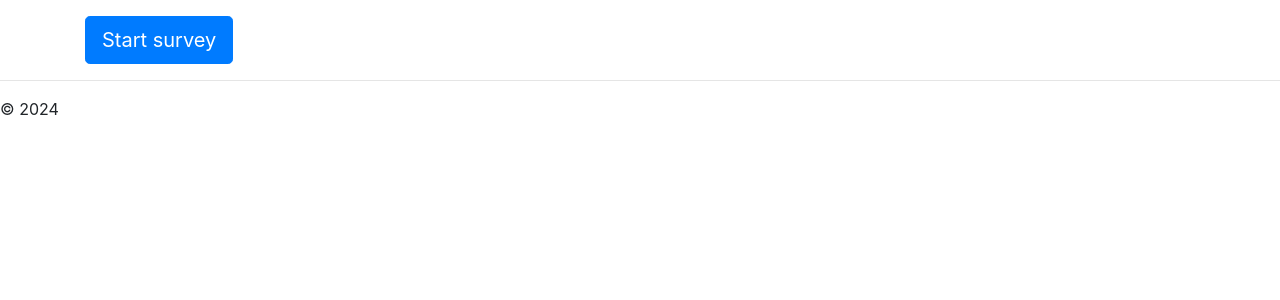
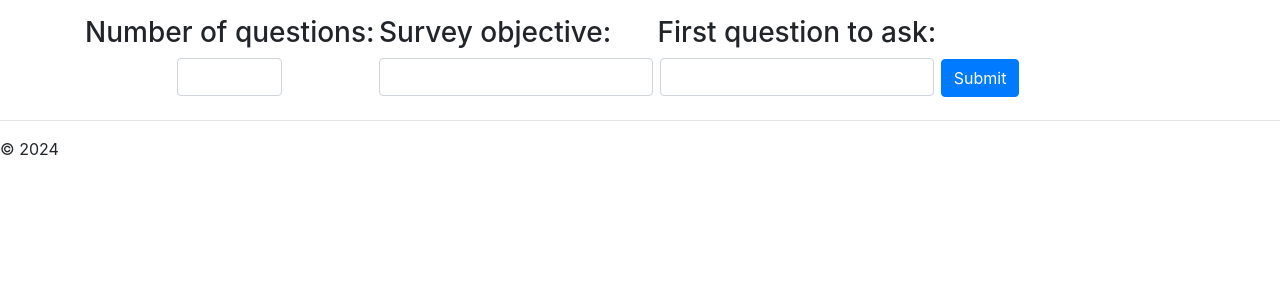
Before and after one commit to BiggestChris/AI-survey-V1, a Flask app: page / in a window 1280 px wide. Shown: the part 56-356 px from the top of the page. Run offline with Flask 3, Linux system fonts and the light colour scheme.

Commit message:
Inputs redefined

```diff
--- a/app.py
+++ b/app.py
@@ -38,15 +38,26 @@ More thoughts
 responses = [] # Initialise response list
 max_question = 5 # Number of questions in survey
 question_number = 1 # Initialise survey
+survey_objective = ""
 questions = init_questions(max_question) # Initialise question bank list
 
 
-@app.route("/")
+@app.route("/", methods=('GET', 'POST'))
 def index():
-    return render_template("index.html")
+    global max_question
+    global survey_objective
+    global questions
+    if request.method == 'POST':
+        max_question = int(request.form.get("question-number"))
+        survey_objective = request.form.get("survey-objective")
+        questions = init_questions(max_question)
+        questions[0] = request.form.get("first-question")
 
+        return redirect("/survey")
 
-question_number = 1 # Initialise survey
+    else:
+        return render_template("index.html")
+
 
 @app.route("/survey", methods=('GET', 'POST'))
 def question_page():
@@ -63,7 +74,7 @@ def question_page():
 
     else:
         if question_number > 1:
-            questions[question_number - 1] = craft_question(questions, responses, max_question)
+            questions[question_number - 1] = craft_question(questions, responses, max_question, survey_objective)
         question_text = questions[question_number - 1]
 
         return render_template("question-layout.html", question_number=question_number, question_text=question_text)
@@ -72,7 +83,8 @@ def question_page():
 @app.route("/responses", methods=('GET', 'POST'))
 def responses_page():
     if request.method == 'POST':
-        export(questions, responses)
+        global survey_objective
+        export(questions, responses, survey_objective)
 
         return redirect("/")
 
@@ -80,6 +92,5 @@ def responses_page():
         questions_json = json.dumps(questions)
         responses_json = json.dumps(responses)
 
-
         return render_template("responses.html", questions=questions, responses=responses,
                                questions_json=questions_json, responses_json=responses_json)
--- a/templates/index.html
+++ b/templates/index.html
@@ -4,8 +4,24 @@
 {% endblock %}
 {% block content %}
 
-    <div class="container mt-3 mb-3">
-        <a class="btn btn-primary btn-lg" href="/survey" role="button">Start survey</a>
-    </div>
+    <form action="/" method="post" enctype="multipart/form-data">
+
+        <div class="container mt-3 mb-3">
+            <label>
+                <h3>Number of questions: </h3>
+                <input class="form-control mx-auto w-auto" type="number" min="1" max="10" id="question-number" name="question-number">
+            </label>
+            <label>
+                <h3>Survey objective: </h3>
+                <input class="form-control mx-auto w-auto" type="text" id="survey-objective" name="survey-objective">
+            </label>
+            <label>
+                <h3>First question to ask: </h3>
+                <input class="form-control mx-auto w-auto" type="text" id="first-question" name="first-question">
+            </label>
+            <input class="btn btn-primary" type="submit" value="Submit">
+        </div>
+
+    </form>
 
 {% endblock %}
```
Also changed, not shown: functions.py (+10 -7 lines).
